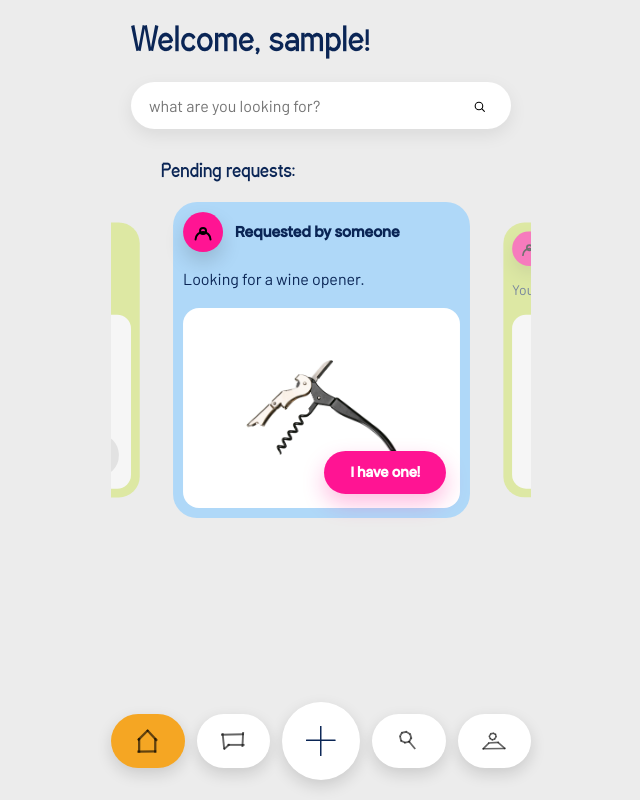
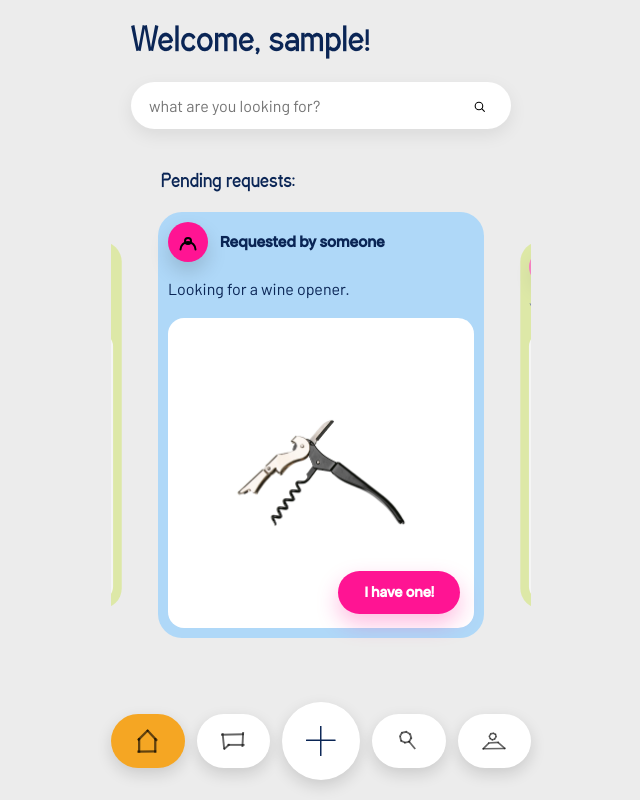
Before and after one commit to san-pietrino/Pietro-Project, a Flask app: page /dashboard in a window 1280 px wide. Shown: the whole page, without its empty margins (319-959 px from the left). Run offline with Flask 2, Linux system fonts and the light colour scheme; the visitor is signed in with stand-in values (Sample User, id 1); data comes from the database, SQL or seed files in the repository; both versions use the stored data as it was after the commit.

Commit message:
some changes in the Css and the welcoming page

```diff
--- a/app.py
+++ b/app.py
@@ -247,9 +247,10 @@ def inject_current_user_photo():
 
 @app.route('/')
 def index():
-    """Home page - shows the landing page with entry options."""
-    logged_in = 'user_id' in session
-    return render_template('index.html', logged_in=logged_in)
+    """Home page - shows the landing page to logged-out visitors only."""
+    if 'user_id' in session:
+        return redirect(url_for('dashboard'))
+    return render_template('index.html')
 
 
 @app.route('/register', methods=['GET', 'POST'])
--- a/static/style.css
+++ b/static/style.css
@@ -1532,7 +1561,7 @@ footer {
     display: none;
 }
 .pending-card {
-    flex: 0 0 82%;
+    flex: 0 0 90%;
     scroll-snap-align: center;
     border-radius: 24px;
     padding: 10px;
@@ -1599,6 +1628,43 @@ footer {
     max-height: 300px;
     width: auto;
     height: auto;
+}
+
+/* Dashboard home: stretch the pending cards down to 40px above the bottom nav */
+.dashboard-home {
+    height: 100vh;
+    overflow: hidden;
+    padding-bottom: 0;
+}
+.dashboard-home .dashboard-mobile {
+    display: flex;
+    flex-direction: column;
+    height: 100vh;
+    padding-bottom: 114px;
+}
+.dashboard-home main {
+    flex: 1;
+    min-height: 0;
+    display: flex;
+    flex-direction: column;
+}
+.dashboard-home .pending-section {
+    flex: 1;
+    min-height: 0;
+    display: flex;
+    flex-direction: column;
+}
+.dashboard-home .pending-cards-scroll {
+    flex: 1;
+    min-height: 0;
+}
+.dashboard-home .pending-card {
+    display: flex;
+    flex-direction: column;
+}
+.dashboard-home .request-image-card {
+    flex: 1;
+    min-height: 0;
 }
 .big-action-button {
     position: absolute;
--- a/templates/dashboard.html
+++ b/templates/dashboard.html
@@ -101,7 +101,7 @@
         }
     </style>
 </head>
-<body class="dashboard-page">
+<body class="dashboard-page dashboard-home">
     <div class="container dashboard-mobile">
         <header class="dashboard-header">
             <h1 class="welcome">Welcome, {{ username }}!</h1>
--- a/templates/index.html
+++ b/templates/index.html
@@ -13,13 +13,8 @@
             <h1>CIAO!</h1>
             <p>This app is called Pietro*!</p>
             <div class="hero-buttons">
-                {% if logged_in %}
-                <a class="btn-primary" href="{{ url_for('dashboard') }}">Go to Dashboard</a>
-                <a class="btn-secondary" href="{{ url_for('logout') }}">Logout</a>
-                {% else %}
                 <a class="btn-primary" href="{{ url_for('login') }}">Login</a>
                 <a class="btn-secondary" href="{{ url_for('register') }}">Register</a>
-                {% endif %}
             </div>
             <div class="landing-info">
                 <p>* In Italy, when you borrow something from a friend, they’ll smirk and say: "Si chiama Pietro... e torna indietro!" ("Its name is Pietro... and it comes back!").
```
Also changed, not shown: other parts of static/style.css (+44 -15 lines), pietro.db, static/uploads/20260705113438_WhatsApp_Image_2026-05-15_at_19.09.191.jpeg (added).
